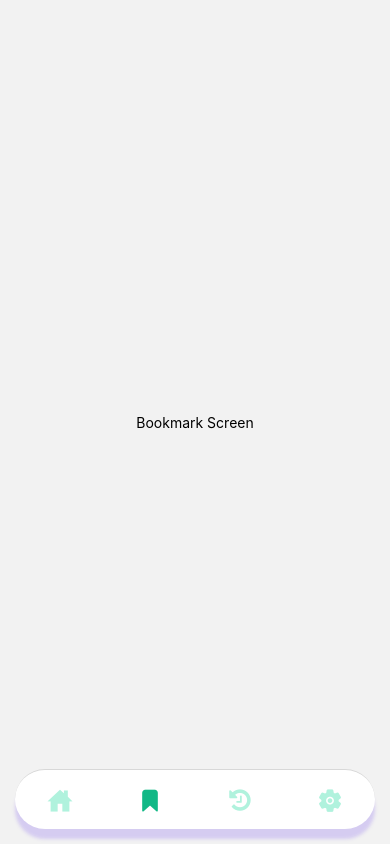
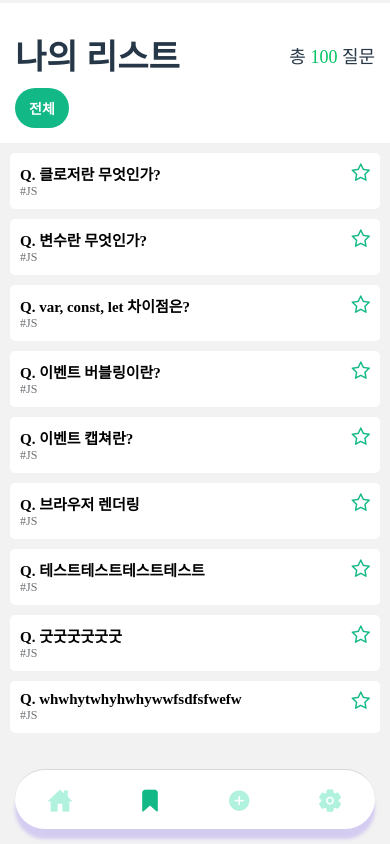
Before and after one commit to Just-Ten-Minute-Interview/JTMI-front, a React Native app in the folder TenterviewApp/: screen /Bookmark in a window 390 px wide. Built offline with nearby package versions, Linux system fonts and the light colour scheme.

Commit message:
[Feat] 북마크 스크린 및 이전 다음 버튼 구현

```diff
--- /dev/null
+++ b/TenterviewApp/src/components/BookmarkHeader.tsx
@@ -0,0 +1,70 @@
+import React from 'react';
+import { Dimensions, StyleSheet, View } from 'react-native';
+import DefaultText from './DefaultText';
+
+const { width } = Dimensions.get('window');
+
+const BookmarkHeader = () => {
+  return (
+    <View style={styles.container}>
+      <View style={styles.topWrap}>
+        <View>
+          <DefaultText style={styles.title}>나의 리스트</DefaultText>
+        </View>
+        <View>
+          <DefaultText style={styles.subText}>
+            총 <DefaultText style={styles.number}>100</DefaultText> 질문
+          </DefaultText>
+        </View>
+      </View>
+      <View style={styles.filterContainer}>
+        <View style={styles.filterLabel}>
+          <DefaultText style={styles.filterText}>전체</DefaultText>
+        </View>
+      </View>
+    </View>
+  );
+};
+
+const styles = StyleSheet.create({
+  container: {
+    width: width,
+    height: 140,
+    backgroundColor: '#fff',
+    padding: 15,
+    marginBottom: 5,
+  },
+  topWrap: {
+    flex: 2,
+    flexDirection: 'row',
+    justifyContent: 'space-between',
+    alignItems: 'center',
+  },
+  title: {
+    color: '#263747',
+    fontSize: 34,
+    fontWeight: 'bold',
+  },
+  subText: { fontSize: 18, fontWeight: '500', color: '#263747' },
+  number: { color: '#00c362' },
+  filterContainer: {
+    flex: 1,
+    flexDirection: 'row',
+    alignItems: 'flex-end',
+  },
+  filterLabel: {
+    paddingLeft: 14,
+    paddingRight: 14,
+    paddingBottom: 10,
+    paddingTop: 10,
+    borderRadius: 32,
+    backgroundColor: '#12B886',
+  },
+  filterText: {
+    color: '#fff',
+    fontWeight: '700',
+    fontSize: 14,
+  },
+});
+
+export default BookmarkHeader;
--- a/TenterviewApp/src/navigation/TabNavigator.tsx
+++ b/TenterviewApp/src/navigation/TabNavigator.tsx
@@ -8,9 +8,8 @@ import { StyleSheet, View } from 'react-native';
 import HomeStack from '~/screens/HomeStack';
 import Bookmark from '~/screens/Bookmark';
 import Settings from '~/screens/Settings';
-import History from '~/screens/History';
+import Create from '~/screens/History';
 import Ionicons from 'react-native-vector-icons/Ionicons';
-import FontAwesome from 'react-native-vector-icons/FontAwesome';
 
 const Tab = createBottomTabNavigator();
 
@@ -80,13 +79,13 @@ const TabNavigator = () => {
         />
 
         <Tab.Screen
-          name="History"
-          component={History}
+          name="Create"
+          component={Create}
           options={{
             tabBarIcon: ({ color }) => (
               <View style={styles.iconContainer}>
-                <FontAwesome
-                  name="history"
+                <Ionicons
+                  name="add-circle"
                   size={25}
                   style={styles.icon}
                   color={color}
@@ -140,7 +139,7 @@ const styles = StyleSheet.create({
   },
 });
 
-const getRouteName = route => {
+const getRouteName = (route: any) => {
   const routeName = getFocusedRouteNameFromRoute(route);
   if (routeName?.includes('Question') || routeName?.includes('Settings')) {
     return 'none';
--- a/TenterviewApp/src/screens/Bookmark.tsx
+++ b/TenterviewApp/src/screens/Bookmark.tsx
@@ -1,12 +1,67 @@
-import React from 'react';
-import { Text, View } from 'react-native';
+import React, { useCallback, useState } from 'react';
+import { FlatList, StyleSheet, View } from 'react-native';
+import { SafeAreaView } from 'react-native-safe-area-context';
+import BookmarkHeader from '~/components/BookmarkHeader';
+import EachQuestion from '~/components/EachQuestion';
+import { Problem } from '~/types/problem';
 
 const Bookmark = () => {
+  const [questions, setQuestions] = useState([
+    { id: '1', title: '클로저란 무엇인가?' },
+    { id: '2', title: '변수란 무엇인가?' },
+    { id: '3', title: 'var, const, let 차이점은?' },
+    { id: '4', title: '이벤트 버블링이란?' },
+    { id: '5', title: '이벤트 캡쳐란?' },
+    { id: '6', title: '브라우저 렌더링' },
+    { id: '7', title: '테스트테스트테스트테스트' },
+    { id: '8', title: '굿굿굿굿굿굿' },
+    { id: '9', title: 'whwhytwhyhwhywwfsdfsfwefw' },
+  ]);
+
+  const renderItem = useCallback(({ item }: { item: Problem }) => {
+    return <EachQuestion item={item} />;
+  }, []);
+
   return (
-    <View style={{ flex: 1, alignItems: 'center', justifyContent: 'center' }}>
-      <Text>Bookmark Screen</Text>
-    </View>
+    <SafeAreaView style={styles.container}>
+      <View style={styles.mainWrap}>
+        <BookmarkHeader />
+        <FlatList
+          data={questions}
+          keyExtractor={item => item.id}
+          renderItem={renderItem}
+          showsVerticalScrollIndicator={false}
+          showsHorizontalScrollIndicator={false}
+        />
+      </View>
+      <View style={styles.footerWrap} />
+    </SafeAreaView>
   );
 };
 
+const styles = StyleSheet.create({
+  container: {
+    alignItems: 'center',
+    justifyContent: 'center',
+    top: 3,
+    flex: 1,
+  },
+  mainWrap: {
+    flex: 20,
+    alignItems: 'center',
+  },
+  footerWrap: {
+    width: '100%',
+    padding: 20,
+    justifyContent: 'center',
+    alignItems: 'center',
+    flex: 1.5,
+  },
+  buttonText: {
+    color: '#fff',
+    fontSize: 20,
+    fontWeight: '700',
+  },
+});
+
 export default Bookmark;
--- a/TenterviewApp/src/screens/History.tsx
+++ b/TenterviewApp/src/screens/History.tsx
@@ -1,7 +1,7 @@
 import React from 'react';
 import { Text, View } from 'react-native';
 
-const History = () => {
+const Create = () => {
   return (
     <View style={{ flex: 1, alignItems: 'center', justifyContent: 'center' }}>
       <Text>History Screen</Text>
@@ -9,4 +9,4 @@ const History = () => {
   );
 };
 
-export default History;
+export default Create;
--- a/TenterviewApp/src/screens/Question.tsx
+++ b/TenterviewApp/src/screens/Question.tsx
@@ -1,10 +1,12 @@
+import { NavigationProp, useNavigation } from '@react-navigation/native';
 import React, { useCallback, useState } from 'react';
-import { FlatList, StyleSheet, View } from 'react-native';
+import { FlatList, Pressable, StyleSheet, View } from 'react-native';
 import { SafeAreaView } from 'react-native-safe-area-context';
 import DefaultText from '~/components/DefaultText';
 import EachQuestion from '~/components/EachQuestion';
 import MainHeader from '~/components/MainHeader';
 import { Problem } from '~/types/problem';
+import { HomeStackParamList } from './HomeStack';
 
 const Question = () => {
   const [questions, setQuestions] = useState([
@@ -18,10 +20,17 @@ const Question = () => {
     { id: '8', title: '굿굿굿굿굿굿' },
     { id: '9', title: 'whwhytwhyhwhywwfsdfsfwefw' },
   ]);
+  const navigation = useNavigation<NavigationProp<HomeStackParamList>>();
 
   const renderItem = useCallback(({ item }: { item: Problem }) => {
     return <EachQuestion item={item} />;
   }, []);
+
+  const onViewDetail = useCallback(() => {
+    try {
+      navigation.navigate('QuestionDetail', { item: questions[0] });
+    } catch (error) {}
+  }, [navigation, questions]);
 
   return (
     <SafeAreaView style={styles.container}>
@@ -36,9 +45,9 @@ const Question = () => {
           showsHorizontalScrollIndicator={false}
         />
       </View>
-      <View style={styles.buttonWrap}>
+      <Pressable style={styles.buttonWrap} onPress={onViewDetail}>
         <DefaultText style={styles.buttonText}>시작하기</DefaultText>
-      </View>
+      </Pressable>
     </SafeAreaView>
   );
 };
--- a/TenterviewApp/src/screens/QuestionDetail.tsx
+++ b/TenterviewApp/src/screens/QuestionDetail.tsx
@@ -35,11 +35,7 @@ const copy = `# h1 Heading 8-)
 **This is some bold text!**
 **This is some bold text!**
 **This is some bold text!**
-**This is some bold text!**
-**This is some bold text!**
-**This is some bold text!**
-**This is some bold text!**
-**This is some bold text!**
+
 **This is some bold text!**
 
 This is normal text
@@ -80,10 +76,10 @@ const QuestionDetail = ({ route }: QuestionDetailProps) => {
       <View style={styles.footer_section}>
         <View />
         <View style={styles.button_wrap}>
-          <TouchableOpacity style={styles.button}>
+          <TouchableOpacity style={styles.button_left}>
             <Text style={styles.button_text}>이전</Text>
           </TouchableOpacity>
-          <TouchableOpacity style={styles.button}>
+          <TouchableOpacity style={styles.button_right}>
             <Text style={styles.button_text}>다음</Text>
           </TouchableOpacity>
         </View>
@@ -151,21 +147,31 @@ const styles = StyleSheet.create({
   },
   button_wrap: {
     flexDirection: 'row',
-    borderTopRightRadius: 10,
-    borderTopLeftRadius: 10,
   },
-  button: {
-    height: 35,
-    paddingHorizontal: 15,
+
+  button_right: {
+    width: 'auto',
+    height: 40,
+    paddingHorizontal: 20,
     position: 'relative',
     backgroundColor: '#12B886',
     justifyContent: 'center',
     alignItems: 'center',
-    marginLeft: 10,
+    borderTopRightRadius: 10,
+  },
+  button_left: {
+    width: 'auto',
+    height: 40,
+    paddingHorizontal: 20,
+    position: 'relative',
+    backgroundColor: '#12B886',
+    justifyContent: 'center',
+    alignItems: 'center',
+    borderTopLeftRadius: 10,
   },
   button_text: {
     fontSize: 14,
-    color: '#000000',
+    color: '#fff',
   },
 });
 
```
